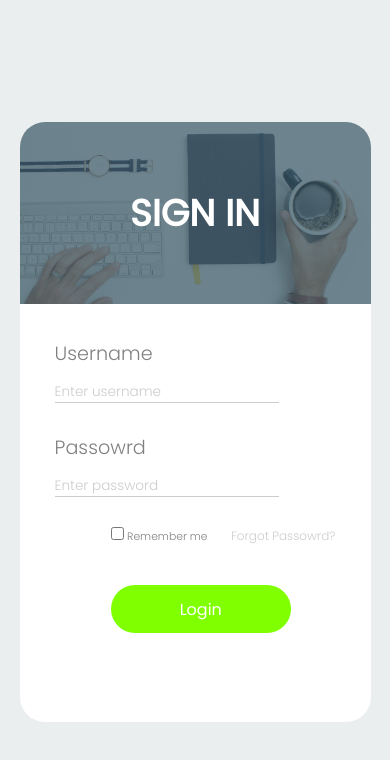
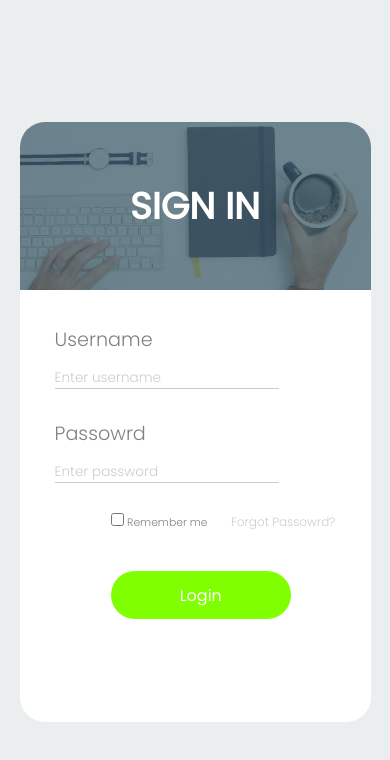
Before and after one commit to Daviddsn/tela-de-login, a plain HTML site: page index.html in a window 390 px wide. Drawn offline with Linux system fonts and the light colour scheme.

Commit message:
ajuste do header

```diff
--- a/style.css
+++ b/style.css
@@ -36,7 +36,6 @@
     height: 90%;
     max-width: 690px;
     max-height: 600px;
-    padding-bottom: 2%;
     border-radius: 25px;
     overflow: hidden;
 }
@@ -148,6 +147,9 @@
         grid-template-columns: 1fr 1fr;
         font-size: 0.75em;
     }
+    header{
+    	padding: 3%;
+    }
 
 }
 @media only screen and (max-width:360px){
```
